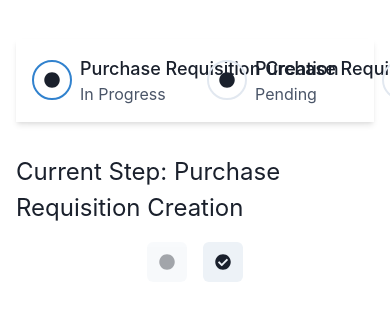
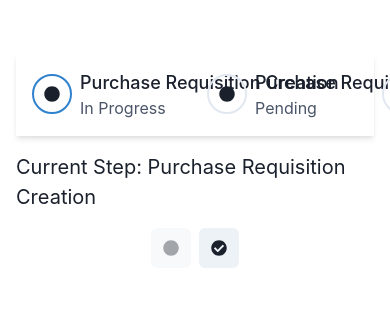
Before and after one commit to GPT-Engineer-App/customizable-progress-steps-react, a React (Vite) app: page / in a window 390 px wide. Shown: the part 262-582 px from the top of the page. Built offline with nearby package versions, Linux system fonts and the light colour scheme.

Commit message:
Updated the `Index` component to be responsive by adjusting the container width, padding, flex spacing, and text font size based on screen size using Chakra UI's responsive utilities.
Prompt: make responsive

```diff
--- a/src/pages/Index.jsx
+++ b/src/pages/Index.jsx
@@ -47,15 +47,15 @@ const Index = () => {
   };
 
   return (
-    <Container maxW="container.md" height="100vh" display="flex" flexDirection="column" justifyContent="center" alignItems="center">
+    <Container maxW={{ base: "container.sm", md: "container.md" }} height="100vh" display="flex" flexDirection="column" justifyContent="center" alignItems="center" p={{ base: 4, md: 8 }}>
       <Box position="sticky" top={0} width="100%" bg="white" zIndex={1} p={4} boxShadow="md">
         <ProgressSteps currentStep={currentStep} />
       </Box>
-      <Flex direction="column" align="center" mt={8}>
-        <Text fontSize="2xl" mb={4}>
+      <Flex direction="column" align="center" mt={{ base: 4, md: 8 }}>
+        <Text fontSize={{ base: "xl", md: "2xl" }} mb={4}>
           Current Step: {steps[currentStep]}
         </Text>
-        <HStack spacing={4}>
+        <HStack spacing={{ base: 2, md: 4 }}>
           <IconButton aria-label="Previous" icon={<FaCircle />} onClick={handlePrevious} isDisabled={currentStep === 0} />
           <IconButton aria-label="Next" icon={<FaCheckCircle />} onClick={handleNext} isDisabled={currentStep === steps.length - 1} />
         </HStack>
```
